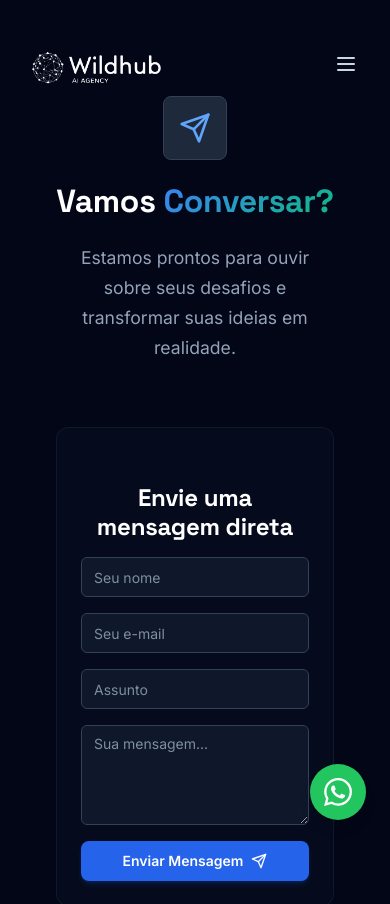
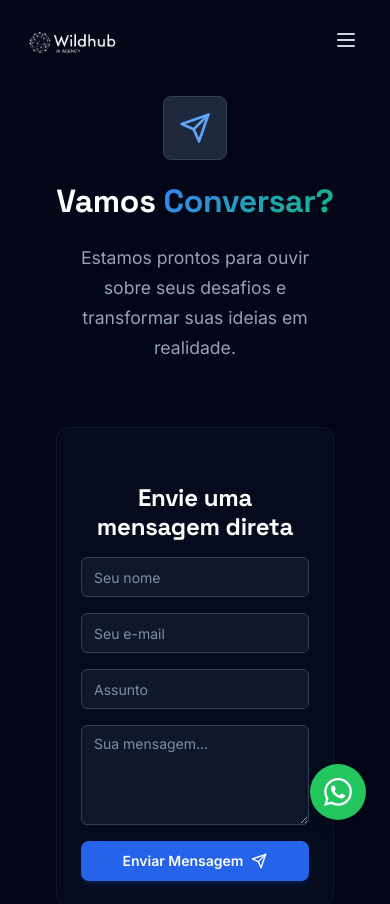
Before and after one commit to samuelwildary2025/wildhub-site, a React (Vite) app: page /contato in a window 390 px wide. Shown: the top 904 px of the page. Built offline with nearby package versions, Linux system fonts and the light colour scheme.

Commit message:
Ajustes de UI: header mais fino, cards mobile otimizados e posicionamento do texto hero

```diff
--- a/src/components/Header.jsx
+++ b/src/components/Header.jsx
@@ -34,13 +34,13 @@ const Header = () => {
         scrolled || isOpen ? 'bg-slate-950/80 backdrop-blur-lg border-b border-blue-500/10' : 'bg-transparent'
       }`}
     >
-      <nav className="container mx-auto px-6 py-4">
+      <nav className="container mx-auto px-6 py-2">
         <div className="flex items-center justify-between">
           <Link to="/" className="flex items-center space-x-2">
   <img
     src="/logo.png"
     alt="Wild Hub"
-    className="h-24 w-auto"
+    className="h-16 w-auto"
   />
 </Link>
 
--- a/src/index.css
+++ b/src/index.css
@@ -292,7 +292,7 @@ body {
   }
 
   .card-modern {
-    padding: 2rem;
+    padding: 1.5rem;
     background: rgba(15, 23, 42, 0.8);
     border: 1px solid rgba(148, 163, 184, 0.2);
   }
--- a/src/pages/Home.jsx
+++ b/src/pages/Home.jsx
@@ -321,7 +321,7 @@ const Home = () => {
       </Helmet>
 
       {/* Hero Section */}
-      <section className="min-h-screen flex items-center justify-center section-padding-lg relative overflow-hidden">
+      <section className="min-h-screen flex items-center justify-center section-padding-lg relative overflow-hidden pt-32">
         <NeuralNetworkBackground className="neural-network-hero" opacity={0.4} />
         <div className="background-grid"></div>
         <div className="hero-glow"></div>
```
